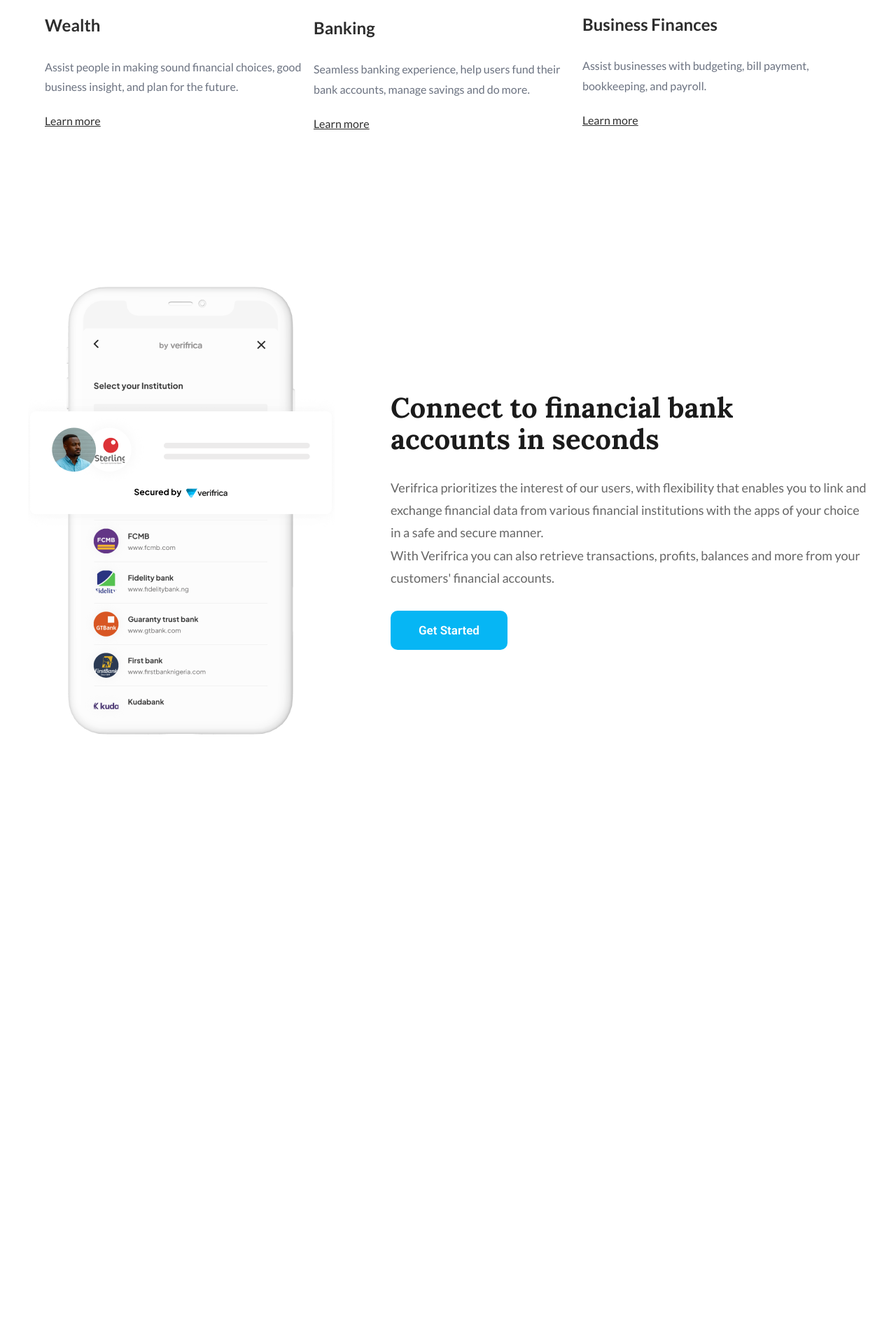
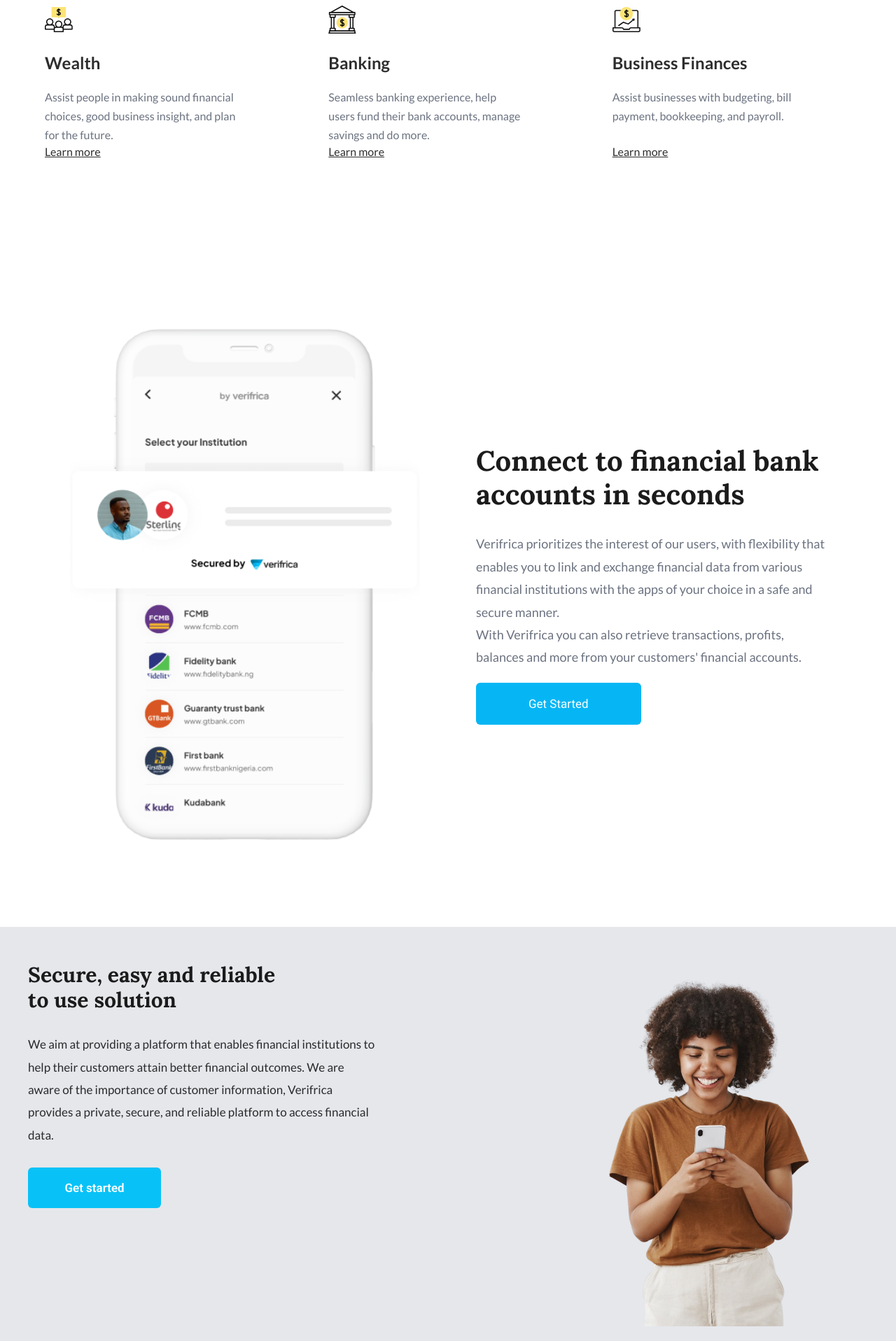
Before and after one commit to ibenemekate-cmd/first-project, a React (Vite) app: page / in a window 1280 px wide. Shown: the part 1983-3900 px from the top of the page at 70% size. Before the commit the page ends 3137 px from the top, so only its background shows below. Built offline with nearby package versions, Linux system fonts and the light colour scheme.

Commit message:
added security section

```diff
--- a/src/App.jsx
+++ b/src/App.jsx
@@ -3,6 +3,7 @@
 import Clients from "./components/Clients section/Clients";
 import Services from "./components/Service section/Service";
 import Connect from "./components/Connect section/Connect";
+import Security from "./components/Security-section/Security";
 
 
 function App() {
@@ -13,6 +14,7 @@
       < Clients/>
       <Services />
       <Connect />
+      <Security />
     </div>
   )
 }
--- a/src/components/Connect section/Connect.css
+++ b/src/components/Connect section/Connect.css
@@ -1,12 +1,13 @@
 .connect {
   width: 100%;
-  padding: 100px 20px;
+  padding: 120px 0;
   background: #fff;
 }
 
 .connect-container {
   max-width: 1200px;
   margin: auto;
+  padding: 0 60px;
 
   display: flex;
   align-items: center;
@@ -14,10 +15,15 @@
   gap: 80px;
 }
 
+.connect-image {
+  flex: 1;
+}
 
-img {
+.connect-image img {
+  width: 100%;
+  max-width: 500px;
   display: block;
-  margin: auto;
+
 }
 
 .connect-content {
@@ -27,35 +33,35 @@
 
 .connect-content h2 {
   font-size: 40px;
-  line-height: 1.12;
+  line-height: 1.2;
   color: #1b1b1b;
-  margin: 30px 0;
-  max-width: 520px;
+  margin-bottom: 30px;
+  font-weight: 700;
+
 }
 
 .connect-content p {
   font-size: 18px;
-  color: #666;
+  color: #6b7280;
   line-height: 1.8;
-  margin: 30px 0;
+  margin-bottom: 20px;
 
 }
 
 .connect-btn {
-  padding: 18px 40px;
+  padding: 20px 75px;
   background: #06B6F4;
   color: white;
   border: none;
-  border-radius: 10px;
+  border-radius: 6px;
   cursor: pointer;
   font-size: 17px;
-  font-weight: 600;
   transition: .3s;
 }
 
 .connect-btn:hover {
-  background: #0891b2;
-  transform: translateY(-3px);
+  background: #0089c9;
+
 }
 
 /* Tablet */
@@ -64,10 +70,15 @@
 
   .connect-container {
     gap: 40px;
+    padding: 0 30px;
   }
 
   .connect-content h2 {
     font-size: 40px;
+  }
+
+  .connect-content p {
+    font-size: 18px;
   }
 
 }
@@ -77,7 +88,7 @@
 @media(max-width:768px) {
 
   .connect {
-    padding: 70px 20px;
+    padding: 80px 0;
   }
 
   .connect-container {
@@ -119,4 +130,8 @@
     font-size: 15px;
   }
 
+  .connect-content button {
+    width: 100%;
+  }
+
 }
--- /dev/null
+++ b/src/components/Security-section/Security.css
@@ -0,0 +1,63 @@
+.security {
+  width: 100%;
+  padding: 50px 20px;
+  background: rgb(229, 231, 235);
+}
+
+.security-container {
+  max-width: 1200px;
+  margin: auto;
+  display: flex;
+  justify-content: space-between;
+
+}
+
+.security-header {
+  flex: 1;
+}
+
+.security-header h2 {
+  font-size: 30px;
+  color: #1b1b1b;
+  line-height: 1.2;
+  max-width: 500px;
+  margin-bottom: 30px;
+}
+
+.security-header p {
+  font-size: 17px;
+  line-height: 1.9;
+  color: #2a2a2b;
+  margin-bottom: 30px;
+  max-width: 500px;
+}
+
+.security-btn {
+  background: #08C2F7;
+  font-size: 17px;
+  width: 190px;
+  height: 58px;
+  color: #fff;
+  border: none;
+  border-radius: 6px;
+  font-weight: 600;
+  cursor: pointer;
+  transition: .3s;
+}
+
+.security-btn:hover {
+  background-color: #0b272f;
+}
+
+.security-image {
+  display: flex;
+  flex: 1;
+  justify-content: flex-end;
+}
+
+.security-image img {
+  width: 100%;
+  max-width: 460px;
+  display: block;
+  gap: 40px;
+}
--- /dev/null
+++ b/src/components/Security-section/Security.jsx
@@ -0,0 +1,38 @@
+import "./Security.css";
+
+
+const Security = () => {
+  return (
+    <section className="security">
+      <div className="security-container">
+        <div className="security-header">
+          <h2>
+            Secure, easy and reliable
+            <br />
+             to use solution
+          </h2>
+
+          <p>
+             We aim at providing a platform that enables financial
+            institutions to help their customers attain better
+            financial outcomes.
+
+            We are aware of the importance of customer information,
+            Verifrica provides a private, secure, and reliable
+            platform to access financial data.
+          </p>
+
+          <button className="security-btn">Get started</button>
+        </div>
+
+        <div className="security-image">
+          <img src="./girl.png" />
+        </div>
+      </div>
+
+
+    </section>
+  )
+}
+
+export default Security
--- a/src/components/Service section/Service.css
+++ b/src/components/Service section/Service.css
@@ -18,33 +18,78 @@
 .service-grid {
   display: grid;
   grid-template-columns: repeat(3, 1fr);
+  gap: 4rem;
+  align-items: stretch;
+}
+
+.service-card {
+  display: flex;
+  flex-direction: column;
+  height: 100%;
+  padding-right: 2rem;
+
 }
 
 .service-card img {
-  width: 42px;
-  margin-bottom: 20px;
+  width: 40px;
+  height: 40px;
+  object-fit: contain;
+  margin: 0 0 20px 0;
+  align-self: flex-start;
+
 }
 
 .service-card h3 {
   font-size: 1.5rem;
   color: #2d2d2d;
   line-height: 1.8;
-  margin-bottom: 24px;
+  margin-bottom: 14px;
 }
 
 .service-card p {
   color: #6b7280;
-  line-height: 1.8;
-  margin-bottom: 24px;
+  line-height: 1.7;
+  margin: 0;
+  max-width: 280px;
+  flex-grow: 1;
+
 }
 
 .service-card a {
   color: #2d2d2d;
   text-decoration: underline;
   font-weight: 500;
-  margin-bottom: 20px;
+  margin-top: auto;
 }
 
 .service-card a:hover {
   color: #0047ff;
 }
+
+@media (max-width: 992px) {
+  .service-grid {
+    grid-template-columns: repeat(2, 1fr);
+    gap: 3rem;
+  }
+
+  .service-card p {
+    max-width: 100%;
+  }
+}
+
+@media (max-width) {
+  .service-grid {
+    display: grid;
+    grid-template-columns: 1fr;
+    gap: 2.5rem;
+  }
+
+  .service-card {
+    padding-right: 0;
+    width: 100%;
+  }
+
+  .service-card p {
+    max-width: 100%;
+  }
+}
```
